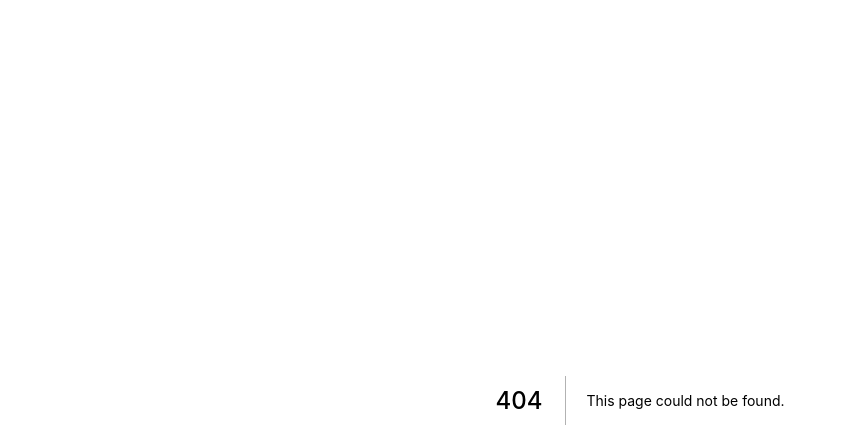
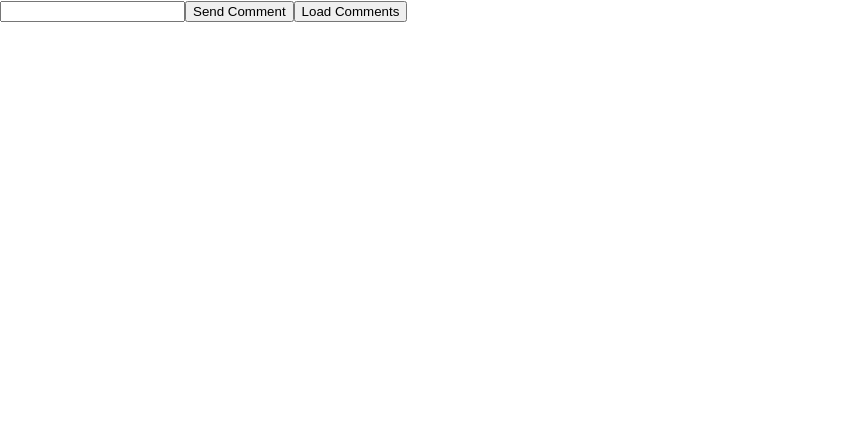
Before and after one commit to grodrigues-dev/nextjs-studies, a Next.js app: page /comments in a window 1280 px wide. Before the commit this address had no page. Shown: the top 448 px of the page, without its empty margins (0-847 px from the left). Built offline with nearby package versions, Linux system fonts and the light colour scheme.

Commit message:
making APIs with nextjs

```diff
--- /dev/null
+++ b/data/comments.js
@@ -0,0 +1,14 @@
+export const comments = [
+    {
+        "id": 1,
+        "text": "This is the first comment",
+    },
+    {
+        "id": 2,
+        "text": "This is the second comment",
+    },
+    {
+        "id": 3,
+        "text": "This is the third comment",
+    },
+]
--- /dev/null
+++ b/pages/api/comments/index.js
@@ -0,0 +1,16 @@
+import { comments } from "../../../data/comments";
+
+export default function handler(req, res) {
+
+    if (req.method == 'GET') {
+        res.status(200).json(comments)
+    } else if (req.method == 'POST') {
+        const  comment = req.body.comment
+        const newComment = {
+            id: Date.now(),
+            text: comment
+        }
+        comments.push(newComment)
+        res.status(201).json(newComment)
+    }
+}
--- /dev/null
+++ b/pages/api/index.js
@@ -0,0 +1,5 @@
+export default function handler(req, res) {
+    res.status(200).json({
+        name: 'Home API route'
+    })
+}
--- /dev/null
+++ b/pages/comments/index.js
@@ -0,0 +1,48 @@
+import { useState } from "react"
+
+function CommentsPage() {
+
+    const [comments, setComments] = useState([])
+    const [comment, setComment] = useState('')
+
+    const loadComments = async () => {
+        const res = await fetch('/api/comments')
+        const data = await res.json()
+        setComments(data)
+    }
+
+    const submitComment = async () => {
+        const res = await fetch('api/comments', {
+            method: 'POST',
+            body: JSON.stringify({ comment }),
+            headers: {
+                'Content-Type': 'application/json'
+            }
+        })
+        const data = await res.json()
+        setComments([
+            ...comments,
+            data
+        ])
+
+    }
+
+    return (
+        <>
+            <input type='text' value={comment} onChange={(e) => setComment(e.target.value)}></input>
+            <button onClick={submitComment}>Send Comment</button>
+            <button onClick={loadComments}>Load Comments</button>
+            {
+                comments.map(comment => {
+                    return (
+                        <div key={comment.id}>
+                            <p>{comment.id} {comment.text}</p>
+                        </div>
+                    )
+                })
+            }
+        </>
+    )
+}
+
+export default CommentsPage
```
